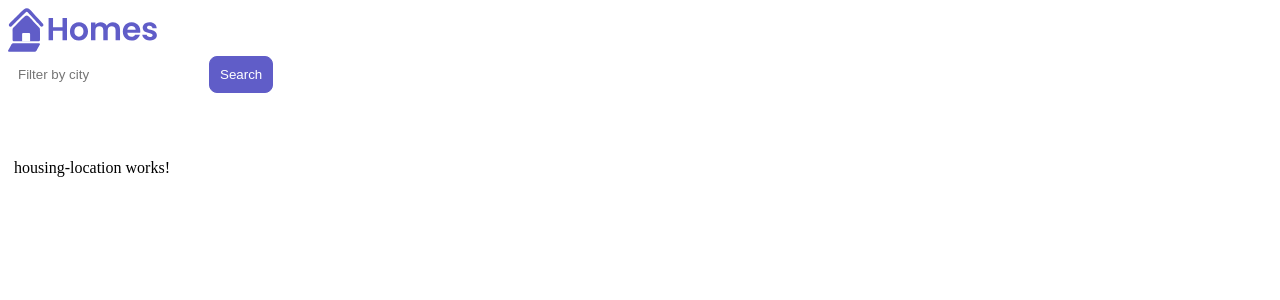
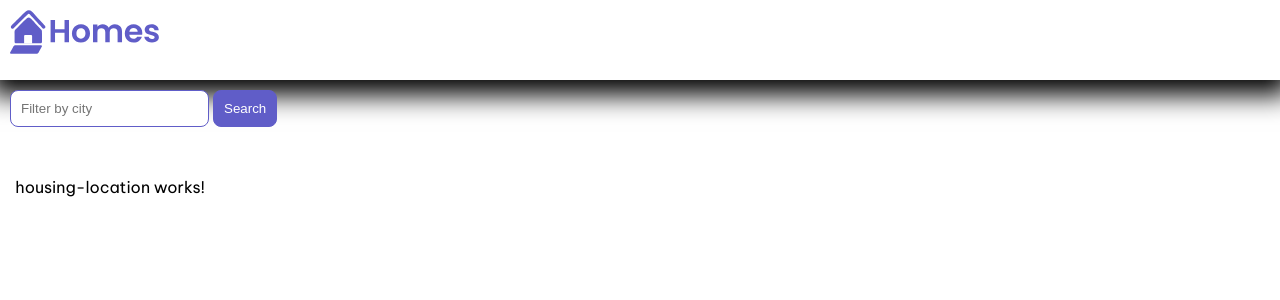
Before and after one commit to YaroslavKashkarov/first-app-angular, an Angular app: page / in a window 1280 px wide. Shown: the top 300 px of the page. Built offline with nearby package versions, Linux system fonts and the light colour scheme.

Commit message:
correcting component app

```diff
--- a/src/app/app.component.css
+++ b/src/app/app.component.css
@@ -0,0 +1,14 @@
+:host {
+  --content-padding: 10px
+}
+
+header {
+  display: block;
+  height: 60px;
+  padding: var(--content-padding);
+  box-shadow: 0px 5px 25px var(--content-padding);
+}
+
+.content {
+  padding: var(--content-padding);
+}
--- a/src/app/home/home.component.css
+++ b/src/app/home/home.component.css
@@ -17,8 +17,8 @@ input[type="text"] {
 
 button {
   padding: 10px;
-  border: solid 1px #605DC8;
-  background: #605DC8;
+  border: solid 1px var(--primary-color);
+  background: var(--primary-color);
   color: white;
   border-radius: 8px;
 }
--- a/src/app/home/home.component.ts
+++ b/src/app/home/home.component.ts
@@ -3,6 +3,7 @@ import {
   HousingLocationComponent,
 } from '../housing-location/housing-location.component';
 import {CommonModule} from '@angular/common';
+import {HousingLocation} from '../housing-location';
 
 @Component({
   selector: 'app-home',
@@ -22,5 +23,17 @@ import {CommonModule} from '@angular/common';
   styleUrl: './home.component.css',
 })
 export class HomeComponent {
+  readonly baseUrl = 'https://angular.io/assets/images/tutorials/faa';
+
+  housingLocation: HousingLocation = {
+    id: 9999,
+    name: 'Test Home',
+    city: 'Test city',
+    state: 'ST',
+    photo: `${this.baseUrl}/example-house.jpg`,
+    availableUnits: 99,
+    wifi: true,
+    laundry: false,
+  };
 
 }
--- a/src/index.html
+++ b/src/index.html
@@ -6,6 +6,11 @@
   <base href="/">
   <meta name="viewport" content="width=device-width, initial-scale=1">
   <link rel="icon" type="image/x-icon" href="favicon.ico">
+  <link rel="preconnect" href="https://fonts.googleapis.com">
+  <link rel="preconnect" href="https://fonts.gstatic.com" crossorigin>
+  <link
+    href="https://fonts.googleapis.com/css2?family=Be+Vietnam+Pro:ital,wght@0,400;0,700;1,400;1,700&display=swap"
+    rel="stylesheet">
 </head>
 <body>
   <app-root></app-root>
--- a/src/styles.css
+++ b/src/styles.css
@@ -1 +1,24 @@
 /* You can add global styles to this file, and also import other style files */
+* {
+  margin: 0;
+  padding: 0;
+}
+
+body {
+  font-family: "Be Vietnam Pro", sans-serif;
+}
+
+:root {
+  --primary-color: #605DC8;
+  --secondary-color: #8B89E6;
+  --accent-color: #e8e7fa;
+  --shadow-color: #E8E8E8;
+}
+
+button.primary {
+  padding: 10px;
+  border: solid 1px var(--primary-color);
+  background: var(--primary-color);
+  color: white;
+  border-radius: 8px;
+}
```
Also changed, not shown: src/app/housing-location.ts (+8 -0 lines), src/app/housing-location/housing-location.component.ts (+4 -3 lines).
